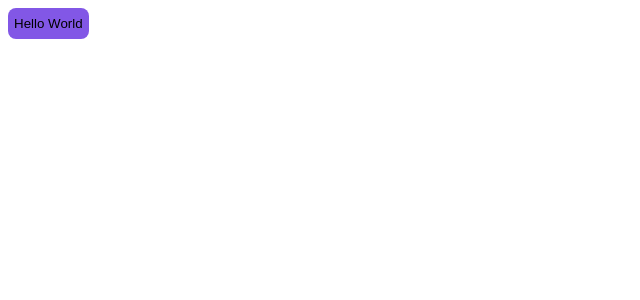
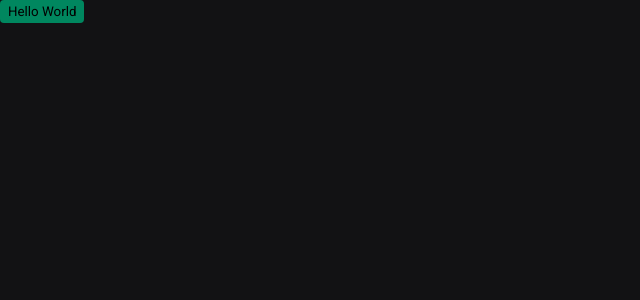
Before and after one commit to marcelodscosta/04-ignite-shop, a Next.js app: page / in a window 1280 px wide. Shown: the top 300 px of the page, without its empty margins (0-640 px from the left). Built offline with nearby package versions, Linux system fonts and the light colour scheme.

Commit message:
Estilos Globais

```diff
--- a/src/pages/_app.tsx
+++ b/src/pages/_app.tsx
@@ -1,5 +1,6 @@
-function MyApp({ Component, pageProps }) {
+import { AppProps } from 'next/app';
+import { globalStyles } from '../styles/global';
+globalStyles();
+export default function App({ Component, pageProps }: AppProps) {
   return <Component {...pageProps} />;
 }
-
-export default MyApp;
--- a/src/pages/index.tsx
+++ b/src/pages/index.tsx
@@ -1,9 +1,9 @@
 import { styled } from '../styles';
 
 const Button = styled('button', {
-  backgroundColor: '$rocketseat',
-  borderRadius: 8,
-  padding: '8px 6px',
+  backgroundColor: '$green500',
+  borderRadius: 4,
+  padding: '4px 8px',
   border: 0,
 
   '&:hover': {
--- /dev/null
+++ b/src/styles/global.ts
@@ -0,0 +1,19 @@
+import { globalCss } from '.';
+
+export const globalStyles = globalCss({
+  '*': {
+    margin: 0,
+    padding: 0,
+  },
+
+  body: {
+    backgroundColor: '$gray900',
+    color: '$gray100',
+    '-webkit-font-smoothing': 'antialiased',
+  },
+
+  'body, input, textarea, button': {
+    fontFamily: 'Roboto',
+    fontWeight: 400,
+  },
+});
--- a/src/styles/index.ts
+++ b/src/styles/index.ts
@@ -12,7 +12,15 @@
 } = createStitches({
   theme: {
     colors: {
-      rocketseat: '#8257e6',
+      white: '#FFF',
+
+      gray900: '#121214',
+      gray800: '#202024',
+      gray300: '#C4C4CC',
+      gray100: '#E1E1E6',
+
+      green500: '#00875F',
+      green300: '#00B37E',
     },
   },
 });
```
